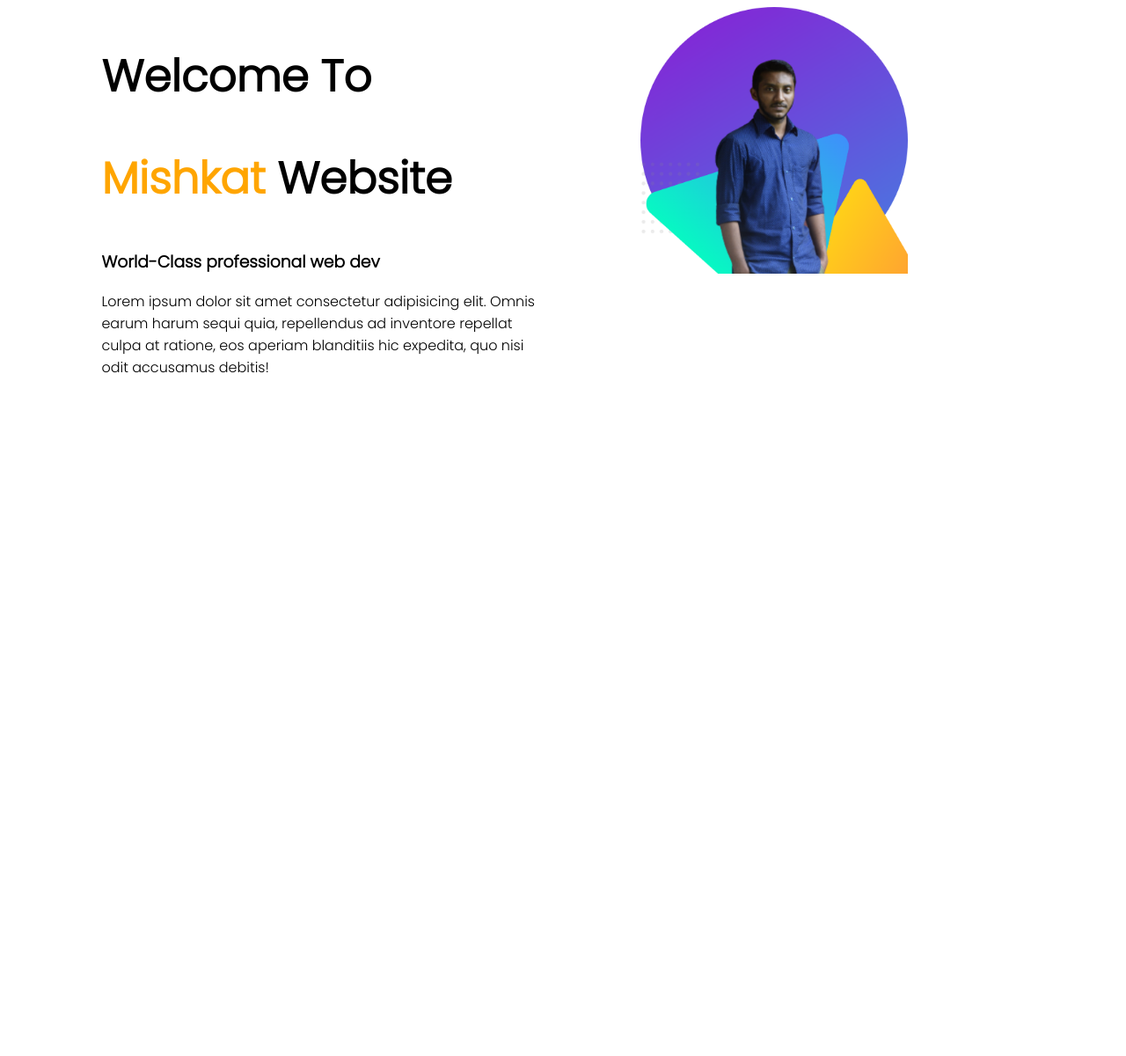
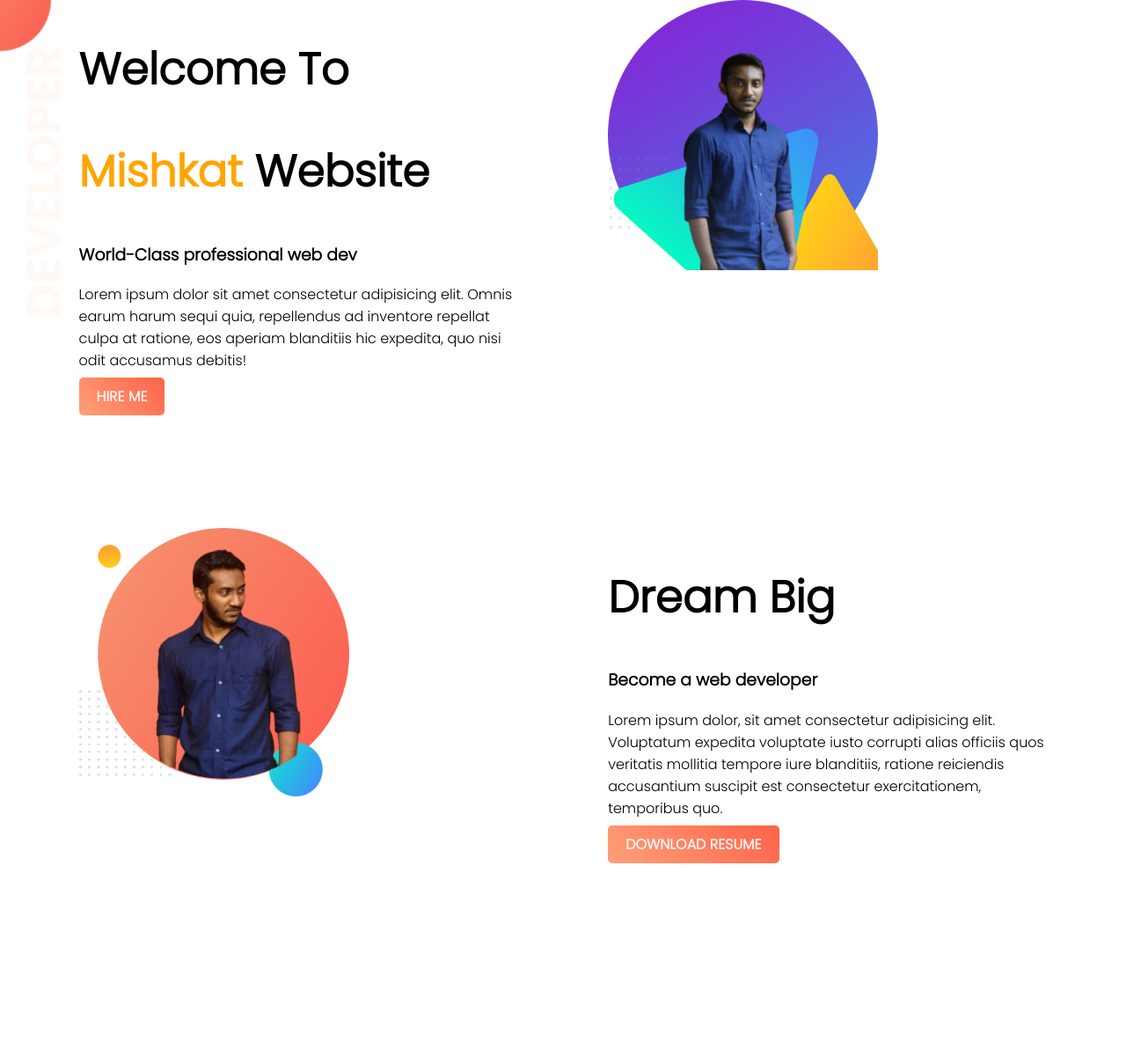
Before and after one commit to MishkatHossainMilon/web-portfolio, a plain HTML site: page index.html in a window 1280 px wide. Shown: the whole page at 88% size. Before the commit the page ends 800 px from the top, so only its background shows below. Drawn offline with Linux system fonts and the light colour scheme; files whose address does not match are found by name.

Commit message:
middle part added

```diff
--- a/index.html
+++ b/index.html
@@ -11,15 +11,28 @@
 <link href="https://fonts.googleapis.com/css2?family=Poppins:wght@300&display=swap" rel="stylesheet">
 </head>
 <body>
-    <section>
+    <section class="top-banner">
         <div class="half-width">
             <h1>Welcome To</h1>
     <h1><span class="name-highlight">Mishkat</span> Website</h1>
     <h3>World-Class professional web dev</h3>
     <p>Lorem ipsum dolor sit amet consectetur adipisicing elit. Omnis earum harum sequi quia, repellendus ad inventore repellat culpa at ratione, eos aperiam blanditiis hic expedita, quo nisi odit accusamus debitis!</p>
+    <a class="link-button" href="https://www.linkedin.com/in/md-mishkat-hossain-68b844198/" target="_blank">HIRE ME</a>
         </div>
         <div class="half-width">
-            <img src="G:\JANKAR MAHABUB\WebDevelopment\projects\web-portfolio\images\profile.png" alt="mishkat-photo">
+            <img src="images/profile.png" alt="mishkat-photo">
+        </div>
+    </section>
+    <section class="dream-area">
+        <div class="half-width">
+            <img src="images/profile-middle.png" alt="mishkat-photo">
+        </div>
+        <div class="half-width">
+            <h1>Dream Big</h1>
+            <h3>Become a web developer</h3>
+            <p>Lorem ipsum dolor, sit amet consectetur adipisicing elit. Voluptatum expedita voluptate iusto corrupti alias officiis quos veritatis mollitia tempore iure blanditiis, ratione reiciendis accusantium suscipit est consectetur exercitationem, temporibus quo.</p>
+            <a class="link-button" href="https://www.freecodecamp.org/mishkat_hossain" target="_blank">DOWNLOAD RESUME</a>
+
         </div>
     </section>
 </body>
--- a/style.css
+++ b/style.css
@@ -1,5 +1,6 @@
 body{
     font-family: 'Poppins', sans-serif;
+    margin: 0px;
 }
 
 h1{
@@ -13,10 +14,28 @@ h1{
 .half-width{
     width: 40%;
     float: left;
-    margin-left: 6.5%;
+    margin-left: 5%;
     padding-left: 2%;
 }
 .half-width  img{
     width: 60%;
 
 }
+.top-banner{
+    background-image: url("images/top-banner.png");
+    background-repeat: no-repeat;
+
+}
+section{
+    height: 500px;
+    padding-bottom: 100px;
+}
+
+.link-button{
+    text-decoration: none;
+    background-image: linear-gradient(45deg, lightSalmon, tomato);
+    padding: 10px 20px;
+    border-radius: 5px;
+    color: whitesmoke;
+    font-weight: 700;
+}
```
Also changed, not shown: images/_DSC4359-removebg-preview.png (added), images/profile-middle.png (added), 1 other file.
